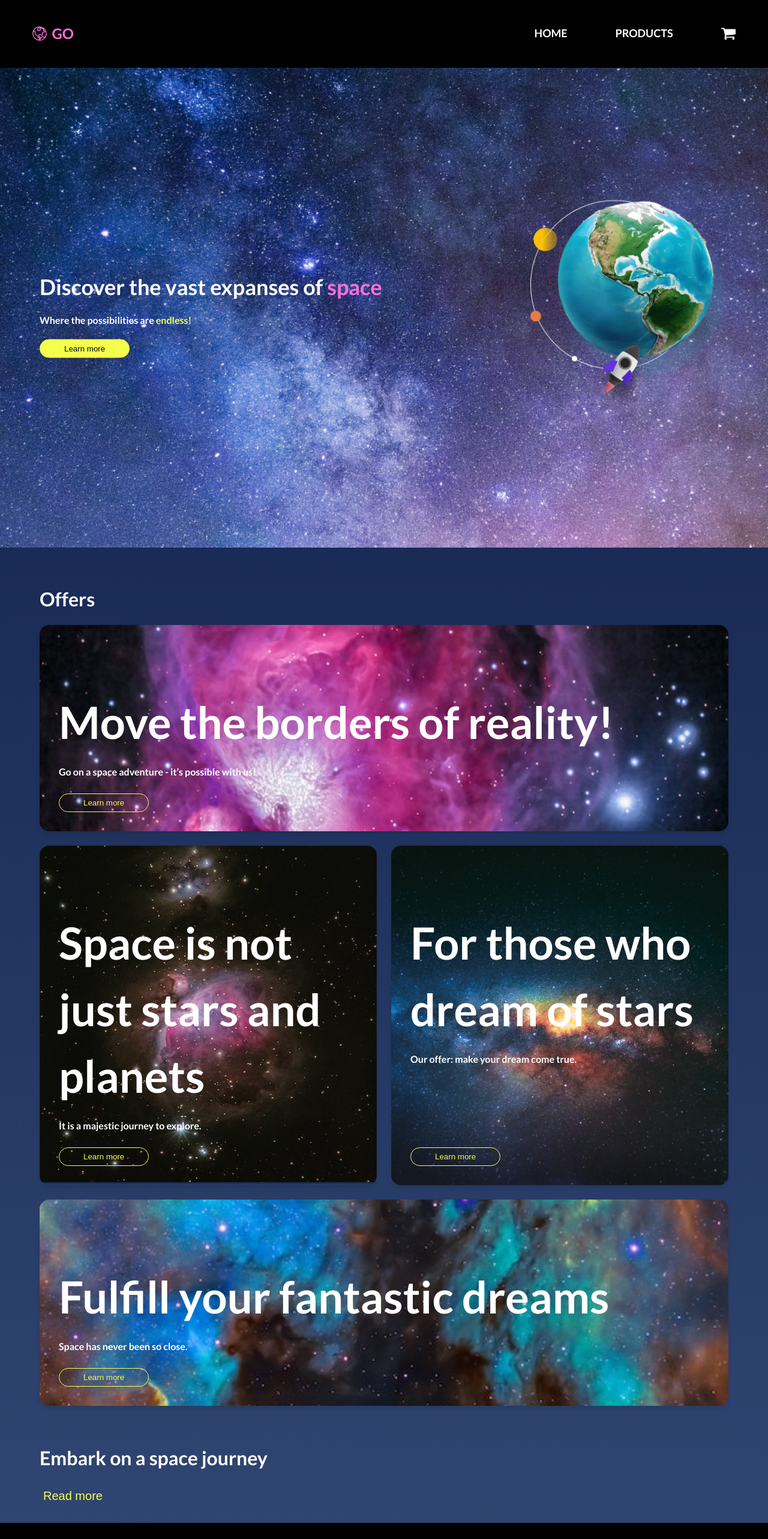
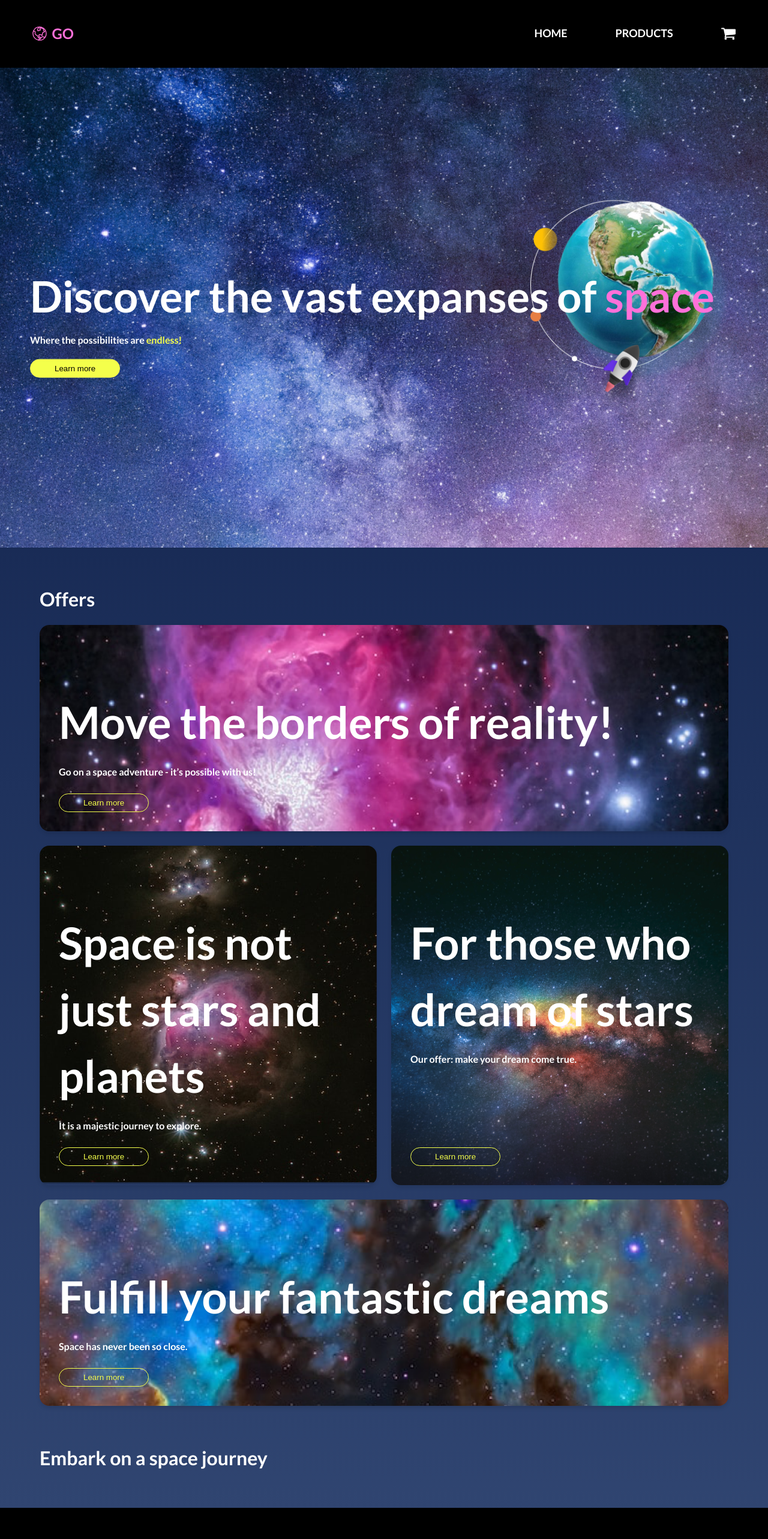
Before and after one commit to stepanencode/softswiss-cra-sass, a React (Create React App) app: page / in a window 1280 px wide. Shown: the top 2566 px of the page at 60% size. Built offline with nearby package versions, Linux system fonts and the light colour scheme; the HTML template or start-up script is replaced by a standard one.

Commit message:
FIX: styles

```diff
--- a/src/App.js
+++ b/src/App.js
@@ -213,34 +213,13 @@ const App = () => {
           <div className="container">
             <div className="journey__content">
               <h2 className="journey__title">{journeyData?.title}</h2>
-
-              {isMobile ? (
-                <>
               <input
                 type="checkbox"
                 id="toggle-text"
                 className="journey__checkbox"
               />
               <p className="journey__text">{journeyData?.text}</p>
-                  <label
-                    htmlFor="toggle-text"
-                    className="journey__link"
-                  ></label>
-                </>
-              ) : (
-                <>
-                  <p
-                    className={`journey__text ${
-                      isExpanded ? 'journey__text--expanded' : ''
-                    }`}
-                  >
-                    {journeyData?.text}
-                  </p>
-                  <button className="journey__link" onClick={toggleText}>
-                    {isExpanded ? 'Read less' : 'Read more'}
-                  </button>
-                </>
-              )}
+              <label htmlFor="toggle-text" className="journey__link"></label>
             </div>
           </div>
         </section>
--- a/src/App.scss
+++ b/src/App.scss
@@ -25,6 +25,8 @@ $font-size-2xl: 2rem;
 $font-size-3xl: 2.25rem;
 $font-size-4xl: 2.5rem;
 $font-size-5xl: 4.625rem;
+$font-size-h1-md: 3rem;
+$font-size-h1-lg: 4.5rem;
 $box-shadow-default: 0 4px 6px rgb(0 0 0 / 10%);
 $breakpoints: (
   sm: 360px,
@@ -514,7 +516,7 @@ $dreams-images: (
     flex-direction: column;
     align-items: center;
 
-    @include container;
+    // @include container;
 
     @include respond-to(md) {
       top: 50%;
@@ -543,7 +545,10 @@ $dreams-images: (
     @include font-style($font-size-3xl, 800, center, 1);
 
     @include respond-to(md) {
-      @include font-style($font-size-3xl, 800, left, 1);
+      @include font-style($font-size-h1-md, 800, left, 1);
+    }
+    @include respond-to(lg) {
+      @include font-style($font-size-h1-lg, 800, left, 1);
     }
   }
 
```
Lines whose indentation alone changed are shown as unchanged.
